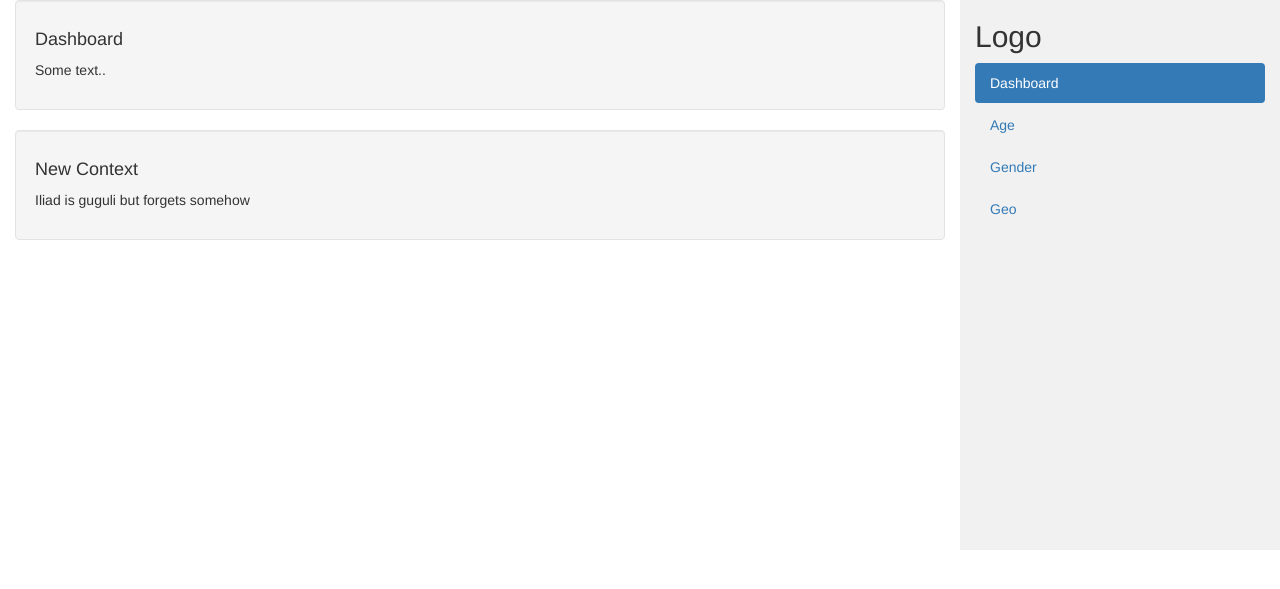
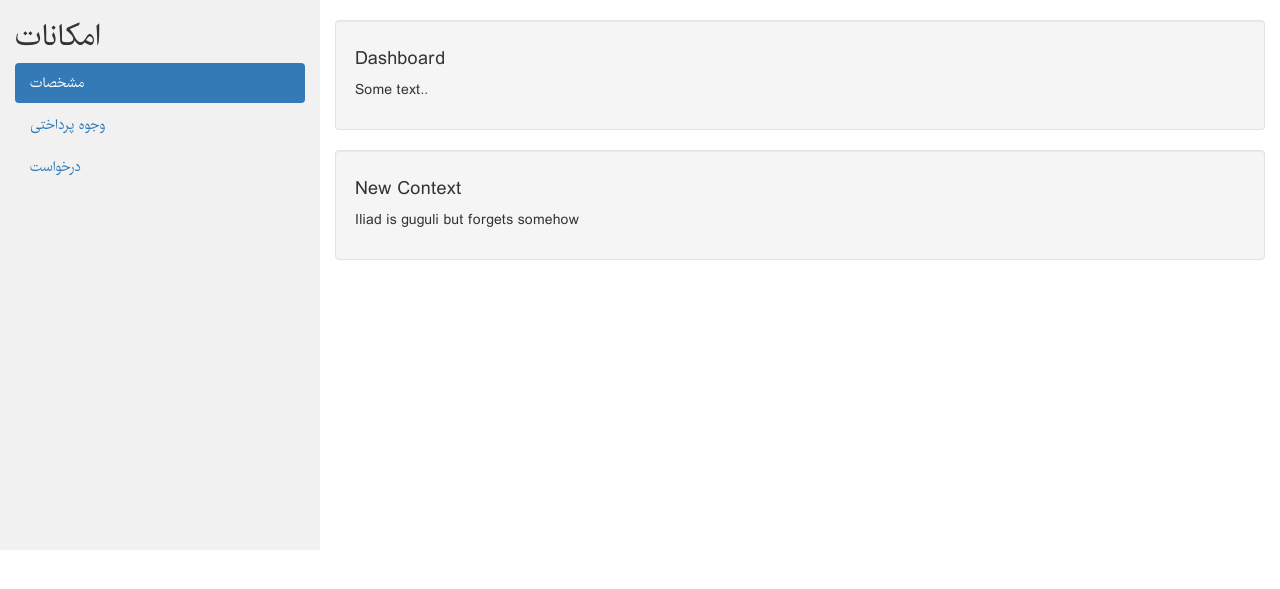
Before and after one commit to aarezou/SAD-Project, a Django app: page /tahapp/ in a window 1280 px wide. Shown: the top 589 px of the page. Run offline with Django 3.2, Linux system fonts and the light colour scheme; some libraries are stand-ins or nearby versions.

Commit message:
added font and changed persian stuff

```diff
--- a/tahapp/templates/tahapp/index.html
+++ b/tahapp/templates/tahapp/index.html
@@ -1,12 +1,17 @@
+  <!-- Bootstrap RTL Theme -->
+{#    <link rel="stylesheet" href="bootstrap-rtl.css">#}
+{%  load static %}
 <!DOCTYPE html>
 <html lang="en">
 <head>
-  <title>Bootstrap Example</title>
+  <title>سامانه‌ی فلان</title>
   <meta charset="utf-8">
   <meta name="viewport" content="width=device-width, initial-scale=1">
-  <link rel="stylesheet" href="https://maxcdn.bootstrapcdn.com/bootstrap/3.3.7/css/bootstrap.min.css">
+
+  <link rel="stylesheet" href="{% static "tahapp/css/style.css" %}">
   <script src="https://ajax.googleapis.com/ajax/libs/jquery/3.3.1/jquery.min.js"></script>
   <script src="https://maxcdn.bootstrapcdn.com/bootstrap/3.3.7/js/bootstrap.min.js"></script>
+
   <style>
     /* Set height of the grid so .sidenav can be 100% (adjust as needed) */
     .row.content {height: 550px}
@@ -22,6 +27,7 @@
       .row.content {height: auto;}
     }
   </style>
+
 </head>
 <body>
 
@@ -33,7 +39,7 @@
 			<span class="icon-bar"></span>
 			<span class="icon-bar"></span>
 		  </button>
-		  <a class="navbar-brand" href="#">Logo</a>
+		  <a class="navbar-brand" href="#">Logoasda</a>
 		</div>
 		<div class="collapse navbar-collapse" id="myNavbar">
 		  <ul class="nav navbar-nav">
@@ -49,6 +55,17 @@
 	<div class="container-fluid">
 	  <div class="row content">
 
+      <div class="col-sm-3 sidenav hidden-xs">
+		  <h2>امکانات</h2>
+          {% block navigation %}
+		  <ul class="nav nav-pills nav-stacked">
+			<li class="active"><a href="#section1">مشخصات</a></li>
+			<li><a href="#section2">وجوه پرداختی</a></li>
+			<li><a href="#section3">درخواست</a></li>
+		  </ul><br>
+          {% endblock %}
+		</div>
+		<br>
 		<div class="col-sm-9 bg-dark">
 		  <div class="well">
 			<h4>Dashboard</h4>
@@ -63,16 +80,7 @@
 
 
 		</div>
-		<div class="col-sm-3 sidenav hidden-xs">
-		  <h2>Logo</h2>
-		  <ul class="nav nav-pills nav-stacked">
-			<li class="active"><a href="#section1">Dashboard</a></li>
-			<li><a href="#section2">Age</a></li>
-			<li><a href="#section3">Gender</a></li>
-			<li><a href="#section3">Geo</a></li>
-		  </ul><br>
-		</div>
-		<br>
+
 	  </div>
 	</div>
 
```
Also changed, not shown: tahapp/templates/tahapp/css/style.css (deleted).
